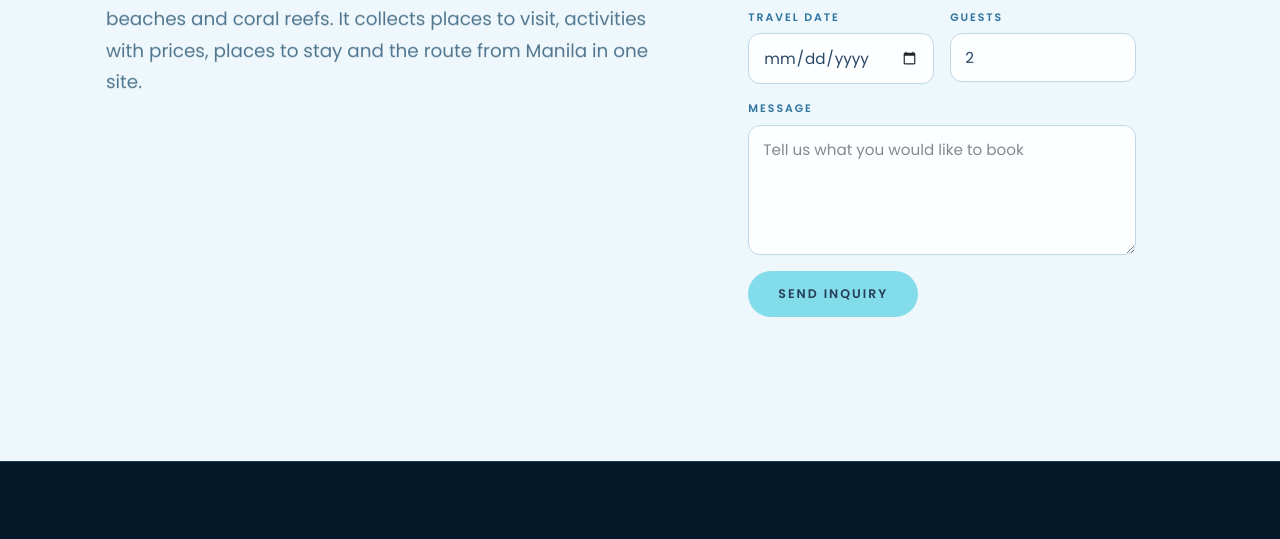
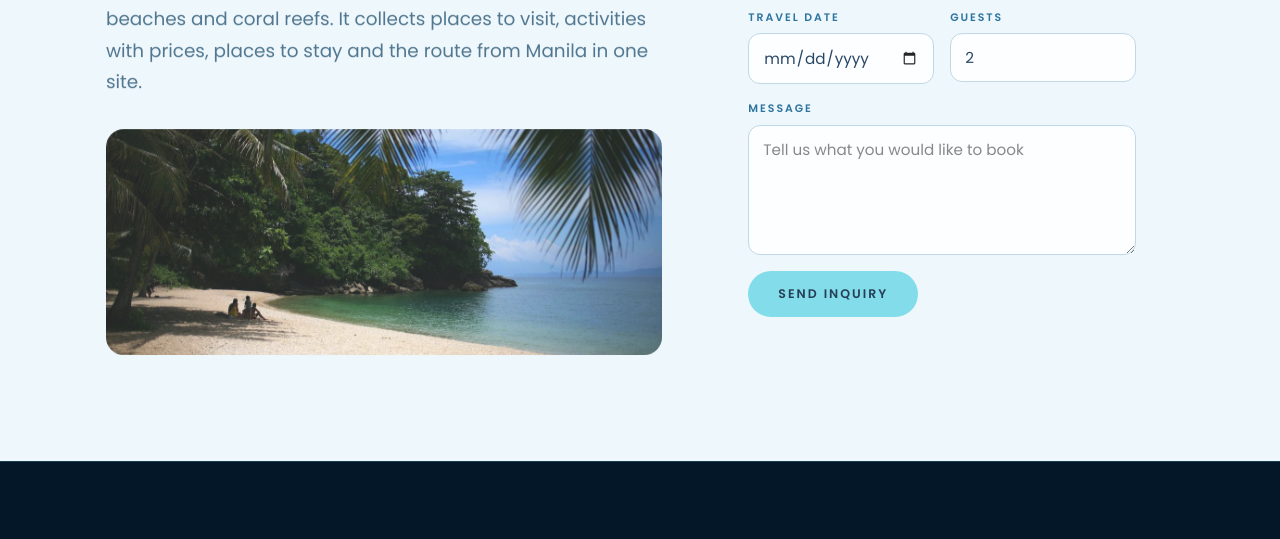
Before and after one commit to BunquinTheodore/galera-getaway, a plain HTML site: page contact.html in a window 1280 px wide. Shown: the part 771-1310 px from the top of the page. Drawn offline with nearby package versions, Linux system fonts and the light colour scheme.

Commit message:
fix: fill empty space on the contact page with a photo
Co-Authored-By: Claude Sonnet 5.5 <noreply@anthropic.com>
Claude-Session: https://claude.ai/code/session_01799v2eAmVJXVCL4f5mzP18

```diff
--- a/contact.html
+++ b/contact.html
@@ -40,10 +40,11 @@
     <section class="section light">
       <div class="wrap">
         <div class="split">
-          <div>
+          <div class="about-col">
             <p class="eyebrow">ABOUT THE WEBSITE</p>
             <h2 style="margin-bottom:18px"><span class="w" style="--i:0">Galera</span> <span class="w" style="--i:1">Getaway</span></h2>
             <p class="lead">Galera Getaway is a travel guide for Puerto Galera, a popular destination in Oriental Mindoro known for its beaches and coral reefs. It collects places to visit, activities with prices, places to stay and the route from Manila in one site.</p>
+            <img class="about-photo" src="images/beach.jpg" alt="A quiet beach near Puerto Galera" loading="lazy" decoding="async">
           </div>
           <form class="form-card" action="#" method="post">
             <h3 style="margin-bottom:18px">Booking inquiry</h3>
--- a/styles.css
+++ b/styles.css
@@ -744,3 +744,9 @@ img, iframe { max-width: 100%; }
 
 /* A transformed header would trap the fixed tab bar, so no header animation on phones and tablets */
 @media (max-width: 1179px) { .site-header { animation: none; } }
+
+
+/* Contact page: photo fills the space under the about text */
+.about-col { display: flex; flex-direction: column; }
+.about-photo { flex: 1 1 0; width: 100%; min-height: 220px; margin-top: 32px; border-radius: var(--radius); object-fit: cover; }
+@media (max-width: 1019px) { .about-photo { flex: none; height: 260px; } }
```
